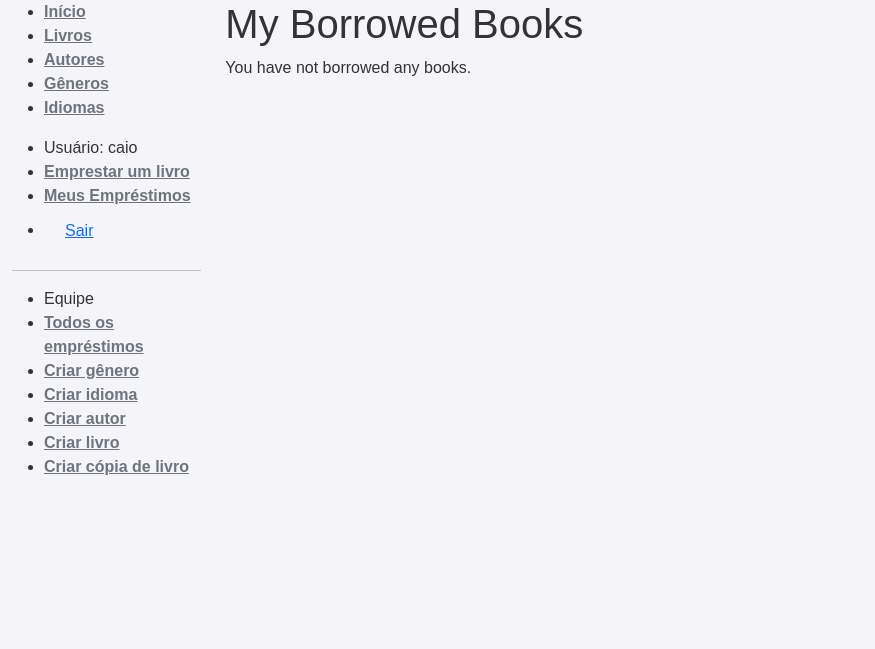
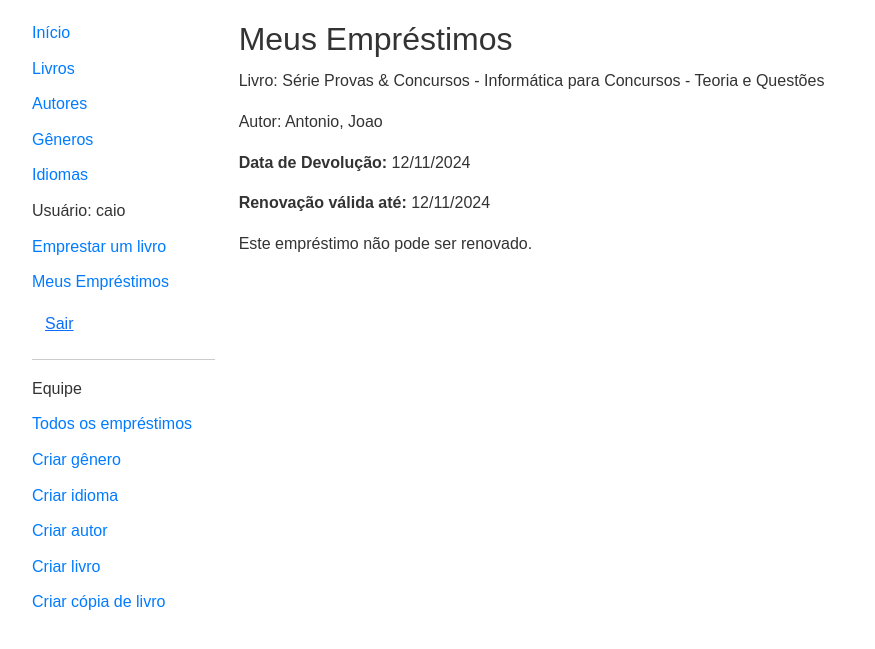
Before and after one commit to medeiros-dev-gov/Lumi, a Django app: page /catalog/my-borrowed/ in a window 1280 px wide. Shown: the top 649 px of the page, without its empty margins (0-875 px from the left). Run offline with Django 5.2, Linux system fonts and the light colour scheme; a user stored in the database is signed in; data comes from the database, SQL or seed files in the repository; both versions use the stored data as it was after the commit.

Commit message:
renovaçao funcionando

```diff
--- a/catalog/urls.py
+++ b/catalog/urls.py
@@ -1,7 +1,7 @@
 from django.urls import path, register_converter
 from . import views
 
-# Registrar o conversor UUID
+# Conversor UUID
 class UUIDConverter:
     regex = '[0-9a-fA-F-]{36}'  # Expressão regular para identificar UUIDs
 
@@ -14,67 +14,54 @@ class UUIDConverter:
 register_converter(UUIDConverter, 'uuid')  # Registra o conversor UUID no Django
 
 urlpatterns = [
+    # URL padrão
     path('', views.index, name='index'),
+
+    # URLs para livros
     path('books/', views.BookListView.as_view(), name='books'),
-    path('book/<int:pk>', views.BookDetailView.as_view(), name='book-detail'),
+    path('book/<int:pk>/', views.BookDetailView.as_view(), name='book-detail'),
+    path('book/create/', views.BookCreate.as_view(), name='book-create'),
+    path('book/<int:pk>/update/', views.BookUpdate.as_view(), name='book-update'),
+    path('book/<int:pk>/delete/', views.BookDelete.as_view(), name='book-delete'),
+    path('book/<int:pk>/borrow/', views.borrow_book, name='borrow-book'),
+
+    # URLs para autores
     path('authors/', views.AuthorListView.as_view(), name='authors'),
-    path('author/<int:pk>', views.AuthorDetailView.as_view(), name='author-detail'),
-]
-
-# Adicionando configurações de URL para a visualização dos livros emprestados pelo usuário
-urlpatterns += [
-    path('my-borrowed/', views.my_borrowed_books, name='my-borrowed'),
-    path('borrow-book/', views.borrow_book, name='borrow-book'),
-]
-
-# URLConf para o bibliotecário renovar um livro
-urlpatterns += [
-    path('book/<int:pk>/renew/', views.renew_book_librarian, name='renew-book-librarian'),
-]
-
-# Adicionando URLs para criar, atualizar e excluir autores
-urlpatterns += [
+    path('author/<int:pk>/', views.AuthorDetailView.as_view(), name='author-detail'),
     path('author/create/', views.AuthorCreate.as_view(), name='author-create'),
     path('author/<int:pk>/update/', views.AuthorUpdate.as_view(), name='author-update'),
     path('author/<int:pk>/delete/', views.AuthorDelete.as_view(), name='author-delete'),
-    path('bookinstance/<uuid:pk>/renew/', views.renew_book, name='renew-book'),  # URL para renovar instâncias de livros
-]
 
-# Adicionando URLs para criar, atualizar e excluir livros
-urlpatterns += [
-    path('book/create/', views.BookCreate.as_view(), name='book-create'),
-    path('book/<int:pk>/update/', views.BookUpdate.as_view(), name='book-update'),
-    path('book/<int:pk>/delete/', views.BookDelete.as_view(), name='book-delete'),
-]
-
-# Adicionando URLs para listar, ver, criar, atualizar e excluir gêneros
-urlpatterns += [
+    # URLs para gêneros
     path('genres/', views.GenreListView.as_view(), name='genres'),
-    path('genre/<int:pk>', views.GenreDetailView.as_view(), name='genre-detail'),
+    path('genre/<int:pk>/', views.GenreDetailView.as_view(), name='genre-detail'),
     path('genre/create/', views.GenreCreate.as_view(), name='genre-create'),
     path('genre/<int:pk>/update/', views.GenreUpdate.as_view(), name='genre-update'),
     path('genre/<int:pk>/delete/', views.GenreDelete.as_view(), name='genre-delete'),
-]
 
-# Adicionando URLs para listar, ver, criar, atualizar e excluir idiomas
-urlpatterns += [
+    # URLs para idiomas
     path('languages/', views.LanguageListView.as_view(), name='languages'),
-    path('language/<int:pk>', views.LanguageDetailView.as_view(), name='language-detail'),
+    path('language/<int:pk>/', views.LanguageDetailView.as_view(), name='language-detail'),
     path('language/create/', views.LanguageCreate.as_view(), name='language-create'),
     path('language/<int:pk>/update/', views.LanguageUpdate.as_view(), name='language-update'),
     path('language/<int:pk>/delete/', views.LanguageDelete.as_view(), name='language-delete'),
-]
 
-# Adicionando URLs para listar, ver, criar, atualizar e excluir instâncias de livros
-urlpatterns += [
+    # URLs para instâncias de livros
     path('bookinstances/', views.BookInstanceListView.as_view(), name='bookinstances'),
-    path('bookinstance/<uuid:pk>', views.BookInstanceDetailView.as_view(), name='bookinstance-detail'),
+    path('bookinstance/<uuid:pk>/', views.BookInstanceDetailView.as_view(), name='bookinstance-detail'),
     path('bookinstance/create/', views.BookInstanceCreate.as_view(), name='bookinstance-create'),
     path('bookinstance/<uuid:pk>/update/', views.BookInstanceUpdate.as_view(), name='bookinstance-update'),
     path('bookinstance/<uuid:pk>/delete/', views.BookInstanceDelete.as_view(), name='bookinstance-delete'),
     path('bookinstance/<uuid:pk>/renew/', views.renew_book, name='renew-book'),
+
+    # URLs para livros emprestados
+    path('my-borrowed/', views.my_borrowed_books, name='my-borrowed'),
+    path('borrow-book/', views.borrow_book, name='borrow-book'),
+
+        # URL para renovar livro para usuário comum
+     path('catalog/bookinstance/<uuid:pk>/renew/', views.renew_book, name='renew-book'),
+
+
+    # URL para renovar livro do bibliotecário
+    path('catalog/renew-book/<uuid:pk>/', views.renew_book, name='renew-book'),
 ]
-
-urlpatterns += [
-    path('book/<int:pk>/borrow/', views.borrow_book, name='borrow-book'),
-]
--- a/catalog/views.py
+++ b/catalog/views.py
@@ -1,3 +1,4 @@
+from uuid import UUID
 from django.contrib import messages
 from django.shortcuts import redirect, render
 
@@ -113,7 +114,7 @@ from django.urls import reverse
 import datetime
 from django.contrib.auth.decorators import login_required, permission_required
 from catalog.forms import RenewBookForm
-
+from django.contrib import messages
 
 @login_required
 @permission_required('catalog.can_mark_returned', raise_exception=True)
@@ -121,22 +122,19 @@ def renew_book_librarian(request, pk):
     """View function for renewing a specific BookInstance by librarian."""
     book_instance = get_object_or_404(BookInstance, pk=pk)
 
-    # If this is a POST request then process the Form data
+    # If this is a POST request, then process the form data
     if request.method == 'POST':
-
-        # Create a form instance and populate it with data from the request (binding):
         form = RenewBookForm(request.POST)
 
-        # Check if the form is valid:
         if form.is_valid():
-            # process the data in form.cleaned_data as required (here we just write it to the model due_back field)
             book_instance.due_back = form.cleaned_data['renewal_date']
             book_instance.save()
 
-            # redirect to a new URL:
+            # Add success message
+            messages.success(request, f"Book renewed successfully. New due date: {book_instance.due_back}")
+
             return HttpResponseRedirect(reverse('all-borrowed'))
 
-    # If this is a GET (or any other method) create the default form
     else:
         proposed_renewal_date = datetime.date.today() + datetime.timedelta(weeks=3)
         form = RenewBookForm(initial={'renewal_date': proposed_renewal_date})
@@ -265,11 +263,30 @@ class BookInstanceDelete(PermissionRequiredMixin, DeleteView):
     permission_required = 'catalog.delete_bookinstance'
 
 
+
 def renew_book(request, pk):
-    # lógica para renovar o livro
-    return HttpResponse('Livro renovado com sucesso!')
+    try:
+        book_instance = BookInstance.objects.get(id=UUID(pk))
+    except BookInstance.DoesNotExist:
+        # Trate o erro aqui, se o livro não for encontrado
+        pass
+    # Continue o processamento...
+    book_instance = get_object_or_404(BookInstance, pk=pk)
 
-# views.py
+    # Verifica se o usuário tem permissão (opcional, mas recomendado)
+    if book_instance.borrower != request.user:
+        messages.error(request, "Você não tem permissão para renovar este livro.")
+        return redirect('my-borrowed')
+
+    # Verifica se o livro pode ser renovado
+    if book_instance.can_renew():
+        book_instance.renew()
+        messages.success(request, "Empréstimo renovado com sucesso!")
+    else:
+        messages.error(request, "Você não pode renovar este livro. Limite de renovações atingido.")
+
+    # Redireciona para a página de livros emprestados
+    return redirect('my-borrowed')
 
 @login_required
 def borrow_book(request):
@@ -301,6 +318,5 @@ def borrow_book(request):
 
 @login_required
 def my_borrowed_books(request):
-    """View para listar os livros emprestados pelo usuário atual."""
-    borrowed_books = BookInstance.objects.filter(borrower=request.user, status='o').order_by('due_back')
+    borrowed_books = BookInstance.objects.filter(borrower=request.user)
     return render(request, 'catalog/my_borrowed_books.html', {'borrowed_books': borrowed_books})
--- a/static/css/styles.css
+++ b/static/css/styles.css
@@ -1,52 +1,72 @@
-:root {
-  --background-color: #f4f4f9;
-  --primary-color: #007bff;
-  --secondary-color: #6c757d;
-  --text-color: #333;
-  --header-bg: #333;
-  --header-text-color: #fff;
+/* Reset básico para remover margens e preenchimentos padrão */
+body, h1, h2, p, ul, li {
+  margin: 0;
+  padding: 0;
+  box-sizing: border-box;
 }
 
+/* Definindo a fonte padrão e a cor do texto */
 body {
-  background-color: var(--background-color);
-  font-family: 'Poppins', sans-serif;
-  color: var(--text-color);
+  font-family: Arial, sans-serif;
+  line-height: 1.6;
+  color: #333;
+  background-color: #ffffff;
+  padding: 20px;
 }
 
-header {
-  background-image: url('path/to/your-image.jpg');
-  background-size: cover;
-  background-position: center;
-  color: var(--header-text-color);
-  padding: 60px 0;
-  text-align: center;
+/* Estilo para o cabeçalho principal */
+h1 {
+  color: #333;
+  font-size: 2em;
+  margin-bottom: 10px;
 }
 
-header h1 {
-  font-size: 36px;
-  font-weight: bold;
+/* Estilo para subtítulos */
+h2 {
+  color: #555;
+  font-size: 1.5em;
+  margin-bottom: 10px;
 }
 
-.sidebar-nav a {
-  font-weight: 600;
-  color: var(--secondary-color);
+/* Estilo para parágrafos */
+p {
+  margin-bottom: 15px;
 }
 
-.btn {
-  border-radius: 25px;
-  padding: 10px 20px;
-  transition: all 0.3s ease;
+/* Estilo para listas */
+ul {
+  list-style-type: none;
+  padding: 0;
 }
 
-.btn:hover {
-  transform: scale(1.05);
-  background-color: var(--primary-color);
-  color: white;
+li {
+  margin-bottom: 10px;
 }
 
-footer {
-  text-align: center;
+/* Estilo para links */
+a {
+  text-decoration: none;
+  color: #007bff;
+}
+
+a:hover {
+  text-decoration: underline;
+}
+
+/* Estilo para imagens */
+img {
+  max-width: 100%;
+  height: auto;
+  border: 1px solid #ddd;
+  margin: 20px 0;
+}
+
+/* Estilo para o conteúdo principal */
+.container {
+  max-width: 900px;
+  margin: 0 auto;
   padding: 20px;
-  background-color: var(--primary-color);
-  color: white;
+  background-color: #ffffff;
+  border-radius: 8px;
+  box-shadow: 0 0 10px rgba(0, 0, 0, 0.1);
 }
--- a/templates/base_generic.html
+++ b/templates/base_generic.html
@@ -69,6 +69,14 @@
   <div class="col-sm-10 ">
   {% block content %}{% endblock %}
 
+  {% if messages %}
+  <div class="alert alert-info">
+    {% for message in messages %}
+      <p>{{ message }}</p>
+    {% endfor %}
+  </div>
+{% endif %}
+
   {% block pagination %}
     {% if is_paginated %}
         <div class="pagination">
--- a/templates/catalog/my_borrowed_books.html
+++ b/templates/catalog/my_borrowed_books.html
@@ -1,18 +1,25 @@
-{% extends 'base_generic.html' %}
+{% extends "base_generic.html" %}
 
 {% block content %}
-  <h1>My Borrowed Books</h1>
+<h1>Meus Empréstimos</h1>
 
-  {% if borrowed_books %}
-    <ul>
-      {% for book in borrowed_books %}
-        <li>
-          <strong>{{ book.book.title }}</strong> ({{ book.book.author }})<br>
-          Due back: {{ book.due_back|date:"F d, Y" }}
-        </li>
-      {% endfor %}
-    </ul>
+{% if borrowed_books %}
+<ul>
+  {% for borrowed_book in borrowed_books %}
+  <p>Livro: {{ borrowed_book.book.title }}</p>
+  <p>Autor: {{ borrowed_book.book.author }}</p>
+  <p><strong>Data de Devolução:</strong> {{ borrowed_book.due_back|date:"d/m/Y" }}</p>
+  <p><strong>Renovação válida até:</strong> {{ borrowed_book.due_back|date:"d/m/Y" }}</p>
+
+  {% if borrowed_book.can_be_renewed %}
+  <a href="{% url 'renew-book' borrowed_book.id %}">Renovar Empréstimo</a>
   {% else %}
-    <p>You have not borrowed any books.</p>
+  <p>Este empréstimo não pode ser renovado.</p>
   {% endif %}
+  {% endfor %}
+
+</ul>
+{% else %}
+<p>Você não pegou nenhum livro emprestado.</p>
+{% endif %}
 {% endblock %}
```
Also changed, not shown: catalog/models.py (+15 -0 lines), templates/catalog/book_renew_librarian.html (+7 -3 lines), templates/catalog/bookinstance_detail.html (+12 -1 lines), catalog/migrations/0007_bookinstance_renewal_count.py (added), db.sqlite3.
